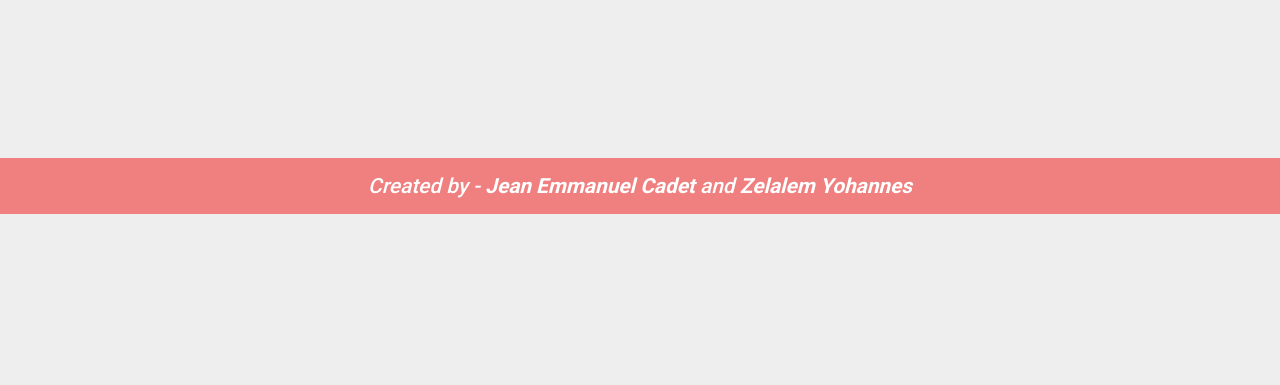
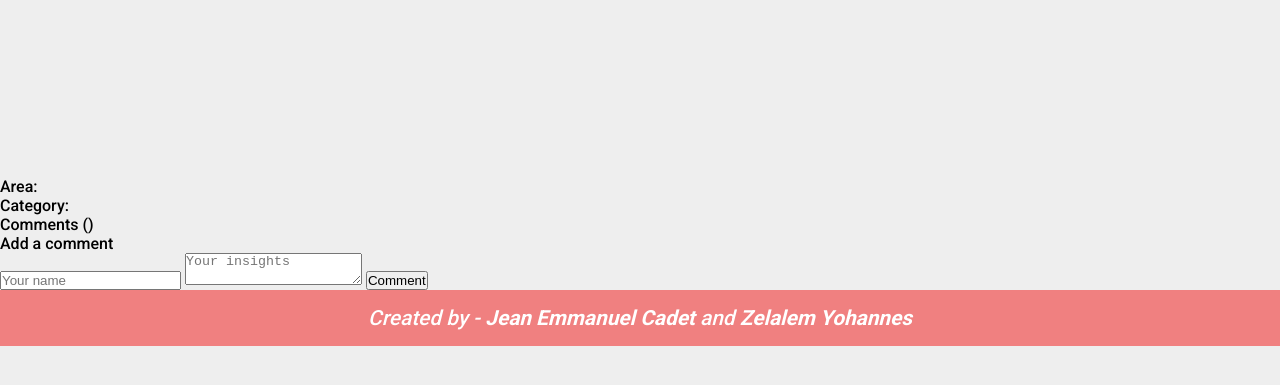
Before and after one commit to jecode93/javascript-group-capstone, a website built with webpack: page src/index.html in a window 1280 px wide. Shown: the part 99-484 px from the top of the page. Built offline with nearby package versions, Linux system fonts and the light colour scheme; no server answers.

Commit message:
modify file

```diff
--- a/src/css/global.css
+++ b/src/css/global.css
@@ -44,6 +44,7 @@ a {
   padding: 0.2rem 1.5rem;
   font-family: 'Dancing Script', cursive;
 }
+
 
 header .navigation .nav-links {
   display: -webkit-box;
--- a/src/index.html
+++ b/src/index.html
@@ -30,10 +30,42 @@
     </ul>
   </section>
 
+
+  <!-- Pop-up -->
+
+  <section class="popup-section hide">
+    <article class="popup">
+        <div class="pp-header">
+            <button id="close-icon">X</button>
+            <img id="pp-image" class="image" src="">
+            <p class="pp-meal-name"></p>
+            <div class="pp-meal-details">
+                <p class="pp-meal-detail">Area: <span id="pp-meal-area"></span></p>
+                <p class="pp-meal-detail">Category: <span id="pp-meal-category"></span></p>
+            </div>
+        </div>
+        <div class="pp-body">
+            <p class="pp-comments-title">Comments (<span id="comments-number"></span>)</p>
+            <ul class="pp-comments-container">
+
+            </ul>
+        </div>
+        <div class="pp-footer">
+            <div class="form">
+                <p class="pp-form-title">Add a comment</p>
+                <input class="your-name" type="text" placeholder="Your name">
+                <textarea class="msg" placeholder="Your insights"></textarea>
+                <button id="pp-comment-btn">Comment</button>
+            </div>
+        </div>
+    </article>
+</section>
+
   <footer>
     <div class="footer">
       <p class="footer-text">Created by - <strong>Jean Emmanuel Cadet</strong> and <strong>Zelalem Yohannes</strong></p>
     </div>
   </footer>
+<script src="./index.js"></script>
 </body>
 </html>
--- a/src/index.js
+++ b/src/index.js
@@ -1,4 +1,8 @@
 import './css/global.css';
 import displayMeal from './modules/displayMeal.js';
 
-document.addEventListener('DOMContentLoaded', displayMeal);
+
+
+
+const x = document.getElementById('close-icon');
+x.style.display = 'none'
--- a/src/modules/displayMeal.js
+++ b/src/modules/displayMeal.js
@@ -30,5 +30,7 @@ const displayMeal = async () => {
     console.error(`Error fetching dish: ', ${error}`);
   }
 };
+document.addEventListener('DOMContentLoaded', displayMeal);
+
 
 export default displayMeal;
```
Also changed, not shown: dist/index.html, dist/main.js.
